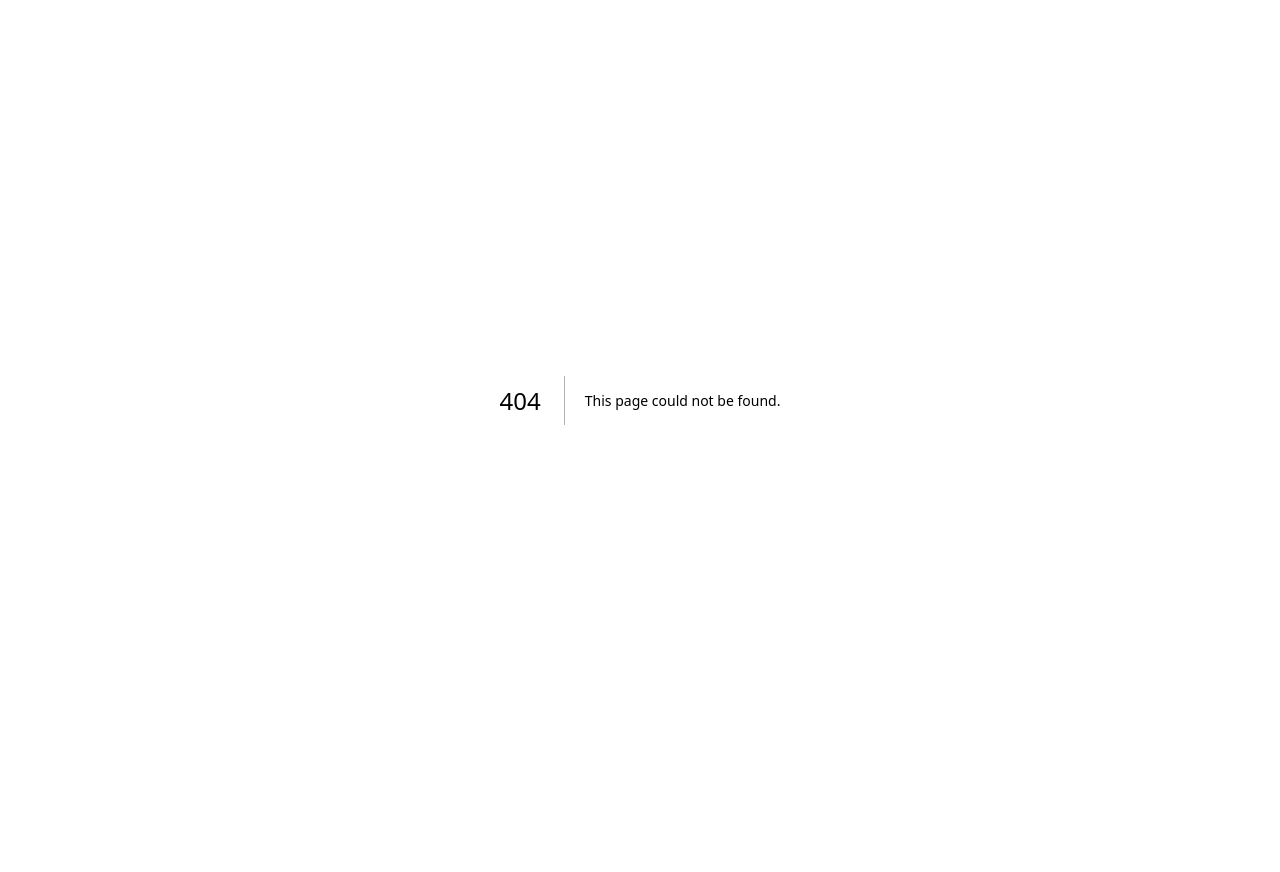
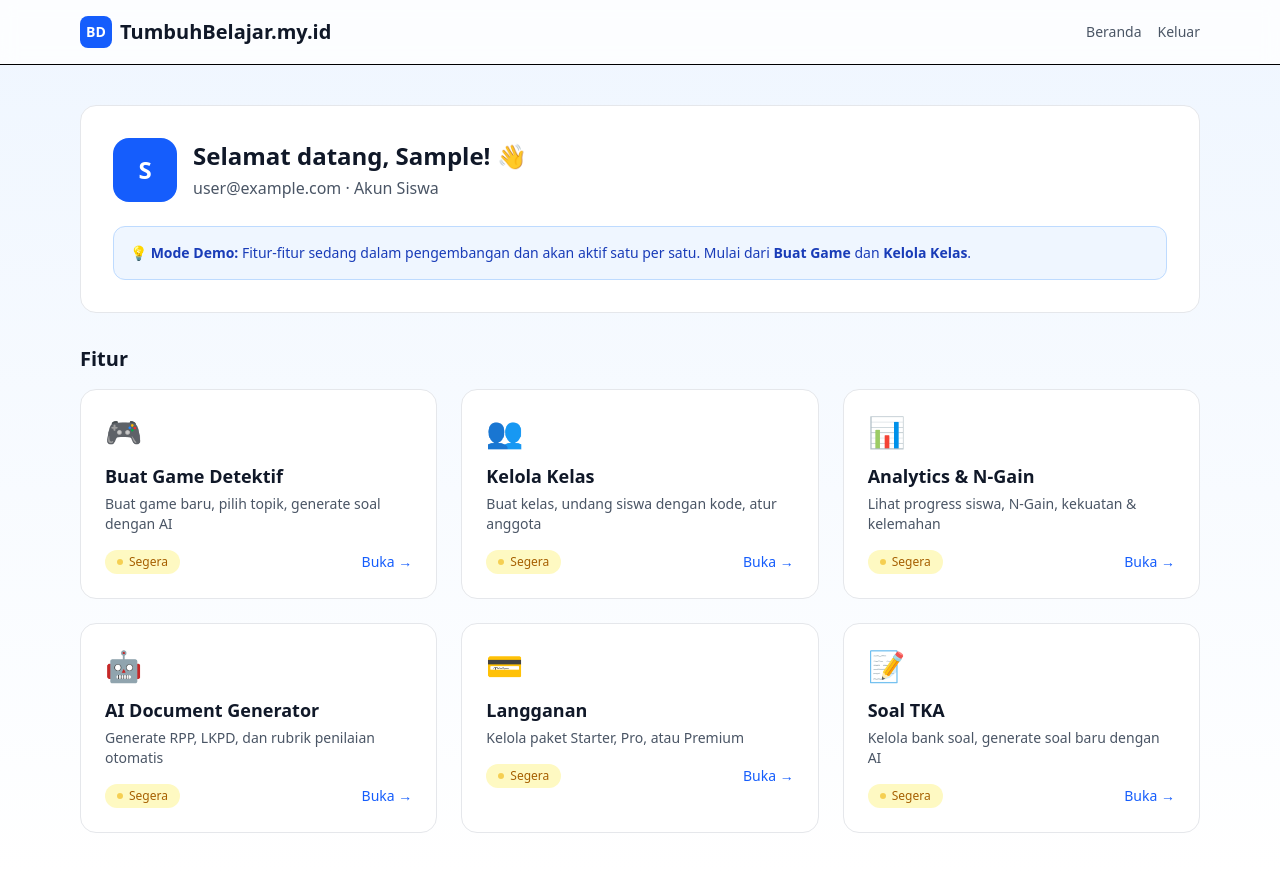
Before and after one commit to mindhacklearning/tumbuhbelajar.my.id, a Next.js app: page /dashboard in a window 1280 px wide. Before the commit this address had no page. Before the commit the page ends 800 px from the top, so only its background shows below. Built offline with nearby package versions, Linux system fonts and the light colour scheme; no server answers; sample sign-in values are in the browser's storage.

Commit message:
feat: smart header + teacher dashboard
- AuthHeader: show user name + Dashboard btn when logged in, Masuk/Daftar when not
- /dashboard page: welcome card with user info, 6 feature cards (coming soon)
- Dashboard protected: redirects to /login if not authenticated

```diff
--- /dev/null
+++ b/src/app/dashboard/page.tsx
@@ -0,0 +1,142 @@
+import Link from 'next/link'
+import { redirect } from 'next/navigation'
+import { auth } from '@/auth'
+
+export default async function DashboardPage() {
+  const session = await auth()
+
+  if (!session?.user) {
+    redirect('/login')
+  }
+
+  const user = session.user
+  const firstName = user.name?.split(' ')[0] || 'Guru'
+
+  const features = [
+    {
+      icon: '🎮',
+      title: 'Buat Game Detektif',
+      desc: 'Buat game baru, pilih topik, generate soal dengan AI',
+      href: '/dashboard/games',
+      status: 'Segera',
+      ready: false,
+    },
+    {
+      icon: '👥',
+      title: 'Kelola Kelas',
+      desc: 'Buat kelas, undang siswa dengan kode, atur anggota',
+      href: '/dashboard/classes',
+      status: 'Segera',
+      ready: false,
+    },
+    {
+      icon: '📊',
+      title: 'Analytics & N-Gain',
+      desc: 'Lihat progress siswa, N-Gain, kekuatan & kelemahan',
+      href: '/dashboard/analytics',
+      status: 'Segera',
+      ready: false,
+    },
+    {
+      icon: '🤖',
+      title: 'AI Document Generator',
+      desc: 'Generate RPP, LKPD, dan rubrik penilaian otomatis',
+      href: '/dashboard/documents',
+      status: 'Segera',
+      ready: false,
+    },
+    {
+      icon: '💳',
+      title: 'Langganan',
+      desc: 'Kelola paket Starter, Pro, atau Premium',
+      href: '/dashboard/subscription',
+      status: 'Segera',
+      ready: false,
+    },
+    {
+      icon: '📝',
+      title: 'Soal TKA',
+      desc: 'Kelola bank soal, generate soal baru dengan AI',
+      href: '/dashboard/questions',
+      status: 'Segera',
+      ready: false,
+    },
+  ]
+
+  return (
+    <div className="min-h-screen bg-gradient-to-b from-blue-50 to-white">
+      <header className="border-b bg-white/80 backdrop-blur-sm sticky top-0 z-50">
+        <div className="max-w-6xl mx-auto px-4 py-4 flex items-center justify-between">
+          <div className="flex items-center gap-2">
+            <div className="w-8 h-8 bg-blue-600 rounded-lg flex items-center justify-center">
+              <span className="text-white font-bold text-sm">BD</span>
+            </div>
+            <span className="font-bold text-xl text-gray-900">TumbuhBelajar.my.id</span>
+          </div>
+          <nav className="flex items-center gap-4">
+            <Link href="/" className="text-gray-600 hover:text-blue-600 transition text-sm">
+              Beranda
+            </Link>
+            <Link
+              href="/api/auth/signout"
+              className="text-gray-600 hover:text-red-600 transition text-sm"
+            >
+              Keluar
+            </Link>
+          </nav>
+        </div>
+      </header>
+
+      <main className="max-w-6xl mx-auto px-4 py-10">
+        {/* Welcome */}
+        <div className="bg-white rounded-2xl border border-gray-200 p-8 mb-8">
+          <div className="flex items-center gap-4">
+            <div className="w-16 h-16 bg-blue-600 rounded-2xl flex items-center justify-center text-white text-2xl font-bold">
+              {user.name?.[0]?.toUpperCase() || 'U'}
+            </div>
+            <div>
+              <h1 className="text-2xl font-bold text-gray-900">
+                Selamat datang, {firstName}! 👋
+              </h1>
+              <p className="text-gray-600 mt-1">
+                {user.email} · Akun {user.role === 'TEACHER' ? 'Guru' : 'Siswa'}
+              </p>
+            </div>
+          </div>
+          <div className="mt-6 bg-blue-50 border border-blue-200 rounded-xl p-4 text-sm text-blue-800">
+            💡 <strong>Mode Demo:</strong> Fitur-fitur sedang dalam pengembangan dan akan
+            aktif satu per satu. Mulai dari <strong>Buat Game</strong> dan{' '}
+            <strong>Kelola Kelas</strong>.
+          </div>
+        </div>
+
+        {/* Features grid */}
+        <h2 className="text-xl font-bold text-gray-900 mb-4">Fitur</h2>
+        <div className="grid md:grid-cols-3 gap-6">
+          {features.map((f) => (
+            <div
+              key={f.title}
+              className="bg-white rounded-2xl border border-gray-200 p-6 hover:shadow-md transition"
+            >
+              <div className="text-3xl mb-3">{f.icon}</div>
+              <h3 className="text-lg font-semibold text-gray-900 mb-1">{f.title}</h3>
+              <p className="text-gray-600 text-sm mb-4">{f.desc}</p>
+              <div className="flex items-center justify-between">
+                <span className="inline-flex items-center gap-1.5 text-xs px-3 py-1 rounded-full bg-yellow-100 text-yellow-700 font-medium">
+                  <span className="w-1.5 h-1.5 bg-yellow-500 rounded-full animate-pulse"></span>
+                  {f.status}
+                </span>
+                <Link
+                  href={f.href}
+                  className="text-blue-600 hover:text-blue-700 text-sm font-medium"
+                >
+                  Buka →
+                </Link>
+              </div>
+            </div>
+          ))}
+        </div>
+      </main>
+    </div>
+  )
+}
--- a/src/app/page.tsx
+++ b/src/app/page.tsx
@@ -1,4 +1,5 @@
 import Link from 'next/link'
+import AuthHeader from '@/components/AuthHeader'
 
 export default function HomePage() {
   return (
@@ -17,12 +18,7 @@ export default function HomePage() {
             <Link href="#harga" className="text-gray-600 hover:text-blue-600 transition">Harga</Link>
             <Link href="#carakerja" className="text-gray-600 hover:text-blue-600 transition">Cara Kerja</Link>
           </nav>
-          <div className="flex items-center gap-3">
-            <Link href="/login" className="text-gray-600 hover:text-blue-600 transition">Masuk</Link>
-            <Link href="/register" className="bg-blue-600 text-white px-4 py-2 rounded-lg hover:bg-blue-700 transition">
-              Daftar Gratis
-            </Link>
-          </div>
+          <AuthHeader />
         </div>
       </header>
 
--- /dev/null
+++ b/src/components/AuthHeader.tsx
@@ -0,0 +1,41 @@
+import Link from 'next/link'
+import { auth } from '@/auth'
+
+export default async function AuthHeader() {
+  const session = await auth()
+
+  return (
+    <div className="flex items-center gap-3">
+      {session?.user ? (
+        <>
+          <div className="flex items-center gap-2 bg-blue-50 border border-blue-200 rounded-full px-4 py-1.5">
+            <div className="w-6 h-6 bg-blue-600 rounded-full flex items-center justify-center text-white text-xs font-bold">
+              {session.user.name?.[0]?.toUpperCase() || 'U'}
+            </div>
+            <span className="text-sm font-medium text-gray-800 hidden sm:block">
+              {session.user.name?.split(' ')[0]}
+            </span>
+          </div>
+          <Link
+            href="/dashboard"
+            className="bg-blue-600 text-white px-4 py-2 rounded-lg hover:bg-blue-700 transition"
+          >
+            Dashboard
+          </Link>
+        </>
+      ) : (
+        <>
+          <Link href="/login" className="text-gray-600 hover:text-blue-600 transition">
+            Masuk
+          </Link>
+          <Link
+            href="/register"
+            className="bg-blue-600 text-white px-4 py-2 rounded-lg hover:bg-blue-700 transition"
+          >
+            Daftar Gratis
+          </Link>
+        </>
+      )}
+    </div>
+  )
+}
```
